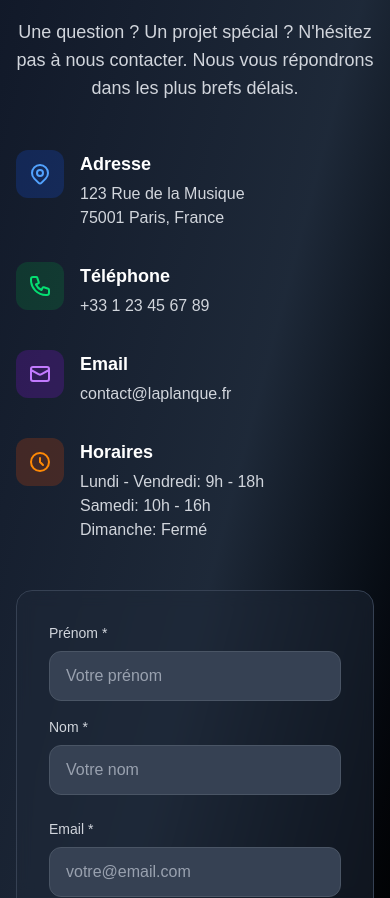
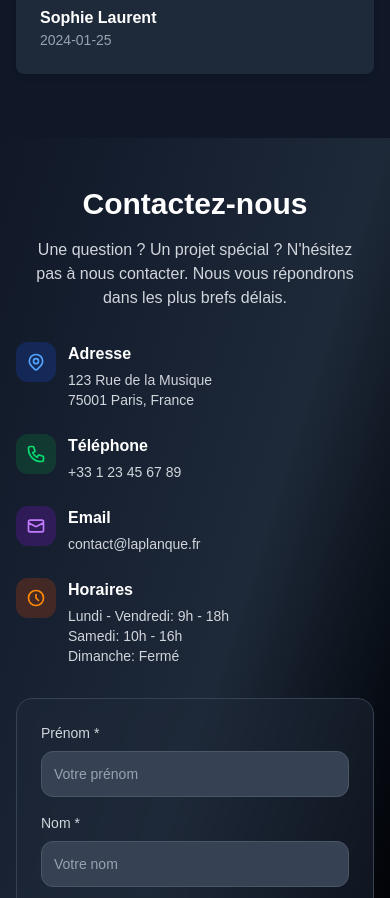
Before and after one commit to yoyo88450/la-planque, a Next.js app: page / in a window 390 px wide. Shown: the part 3020-3918 px from the top of the page. Built offline with nearby package versions, Linux system fonts and the light colour scheme; no server answers; the database is empty; what @heroui/react would draw is missing.

Commit message:
change avis + test modif responsive

```diff
--- a/src/app/admin/reservations/page.tsx
+++ b/src/app/admin/reservations/page.tsx
@@ -36,6 +36,8 @@ export default function AdminReservationsPage() {
   const [appointments, setAppointments] = useState<Appointment[]>([]);
   const [loading, setLoading] = useState(true);
   const [currentWeek, setCurrentWeek] = useState(new Date());
+  const [currentDay, setCurrentDay] = useState(new Date());
+  const [viewMode, setViewMode] = useState<'week' | 'day'>('week');
   const [selectedTimes, setSelectedTimes] = useState<string[]>([]);
   const [showBookingForm, setShowBookingForm] = useState(false);
   const [bookingFormData, setBookingFormData] = useState({
@@ -63,6 +65,18 @@ export default function AdminReservationsPage() {
   // Fetch appointments on component mount
   useEffect(() => {
     fetchAppointments();
+  }, []);
+
+  // Detect screen size and set view mode
+  useEffect(() => {
+    const handleResize = () => {
+      const isMobile = window.innerWidth < 768; // md breakpoint
+      setViewMode(isMobile ? 'day' : 'week');
+    };
+
+    handleResize(); // Set initial mode
+    window.addEventListener('resize', handleResize);
+    return () => window.removeEventListener('resize', handleResize);
   }, []);
 
   const fetchAppointments = async () => {
@@ -342,6 +356,24 @@ export default function AdminReservationsPage() {
       return newDate;
     });
     setSelectedTimes([]); // Reset selections when changing week
+  };
+
+  const goToPreviousDay = () => {
+    setCurrentDay(prev => {
+      const newDate = new Date(prev);
+      newDate.setDate(prev.getDate() - 1);
+      return newDate;
+    });
+    setSelectedTimes([]); // Reset selections when changing day
+  };
+
+  const goToNextDay = () => {
+    setCurrentDay(prev => {
+      const newDate = new Date(prev);
+      newDate.setDate(prev.getDate() + 1);
+      return newDate;
+    });
+    setSelectedTimes([]); // Reset selections when changing day
   };
 
   // Check if date is in the past
--- a/src/app/page.tsx
+++ b/src/app/page.tsx
@@ -8,7 +8,7 @@ import ScrollArrow from "../components/ScrollArrow";
 
 export default function Home() {
   return (
-    <div className="min-h-screen">
+    <div className="min-h-screen bg-black">
       {/* Hero Section */}
       <ScrollAnimation>
         <section id="hero" className="relative bg-gradient-to-r from-gray-900 via-gray-800 to-black text-white py-32 overflow-hidden">
@@ -176,69 +176,69 @@ export default function Home() {
 
       {/* Contact Section */}
       <ScrollAnimation>
-        <section id="contact" className="py-16 bg-gradient-to-br from-gray-900 via-gray-800 to-black">
+        <section id="contact" className="py-12 md:py-16 bg-gradient-to-br from-gray-900 via-gray-800 to-black">
           <div className="container mx-auto px-4">
             <div className="max-w-4xl mx-auto">
               <ScrollAnimation delay={0.2}>
-                <div className="text-center mb-12">
-                  <h2 className="text-4xl font-bold text-white mb-4">Contactez-nous</h2>
-                  <p className="text-gray-300 text-lg max-w-2xl mx-auto">
+                <div className="text-center mb-8 md:mb-12">
+                  <h2 className="text-3xl md:text-4xl font-bold text-white mb-4">Contactez-nous</h2>
+                  <p className="text-gray-300 text-base md:text-lg max-w-2xl mx-auto px-4">
                     Une question ? Un projet spécial ? N'hésitez pas à nous contacter.
                     Nous vous répondrons dans les plus brefs délais.
                   </p>
                 </div>
               </ScrollAnimation>
 
-              <div className="grid grid-cols-1 lg:grid-cols-2 gap-12">
+              <div className="grid grid-cols-1 lg:grid-cols-2 gap-8 md:gap-12">
                 {/* Contact Info */}
                 <ScrollAnimation delay={0.4} direction="left">
-                  <div className="space-y-8">
-                    <div className="flex items-start space-x-4">
-                      <div className="w-12 h-12 bg-blue-600/20 rounded-xl flex items-center justify-center flex-shrink-0">
-                        <svg className="w-6 h-6 text-blue-400" fill="none" stroke="currentColor" viewBox="0 0 24 24">
+                  <div className="space-y-6 md:space-y-8">
+                    <div className="flex items-start space-x-3 md:space-x-4">
+                      <div className="w-10 h-10 md:w-12 md:h-12 bg-blue-600/20 rounded-xl flex items-center justify-center flex-shrink-0">
+                        <svg className="w-5 h-5 md:w-6 md:h-6 text-blue-400" fill="none" stroke="currentColor" viewBox="0 0 24 24">
                           <path strokeLinecap="round" strokeLinejoin="round" strokeWidth={2} d="M17.657 16.657L13.414 20.9a1.998 1.998 0 01-2.827 0l-4.244-4.243a8 8 0 1111.314 0z" />
                           <path strokeLinecap="round" strokeLinejoin="round" strokeWidth={2} d="M15 11a3 3 0 11-6 0 3 3 0 016 0z" />
                         </svg>
                       </div>
                       <div>
-                        <h3 className="text-white font-semibold text-lg mb-1">Adresse</h3>
-                        <p className="text-gray-300">123 Rue de la Musique<br />75001 Paris, France</p>
+                        <h3 className="text-white font-semibold text-base md:text-lg mb-1">Adresse</h3>
+                        <p className="text-gray-300 text-sm md:text-base">123 Rue de la Musique<br />75001 Paris, France</p>
                       </div>
                     </div>
 
-                    <div className="flex items-start space-x-4">
-                      <div className="w-12 h-12 bg-green-600/20 rounded-xl flex items-center justify-center flex-shrink-0">
-                        <svg className="w-6 h-6 text-green-400" fill="none" stroke="currentColor" viewBox="0 0 24 24">
+                    <div className="flex items-start space-x-3 md:space-x-4">
+                      <div className="w-10 h-10 md:w-12 md:h-12 bg-green-600/20 rounded-xl flex items-center justify-center flex-shrink-0">
+                        <svg className="w-5 h-5 md:w-6 md:h-6 text-green-400" fill="none" stroke="currentColor" viewBox="0 0 24 24">
                           <path strokeLinecap="round" strokeLinejoin="round" strokeWidth={2} d="M3 5a2 2 0 012-2h3.28a1 1 0 01.948.684l1.498 4.493a1 1 0 01-.502 1.21l-2.257 1.13a11.042 11.042 0 005.516 5.516l1.13-2.257a1 1 0 011.21-.502l4.493 1.498a1 1 0 01.684.949V19a2 2 0 01-2 2h-1C9.716 21 3 14.284 3 6V5z" />
                         </svg>
                       </div>
                       <div>
-                        <h3 className="text-white font-semibold text-lg mb-1">Téléphone</h3>
-                        <p className="text-gray-300">+33 1 23 45 67 89</p>
+                        <h3 className="text-white font-semibold text-base md:text-lg mb-1">Téléphone</h3>
+                        <p className="text-gray-300 text-sm md:text-base">+33 1 23 45 67 89</p>
                       </div>
                     </div>
 
-                    <div className="flex items-start space-x-4">
-                      <div className="w-12 h-12 bg-purple-600/20 rounded-xl flex items-center justify-center flex-shrink-0">
-                        <svg className="w-6 h-6 text-purple-400" fill="none" stroke="currentColor" viewBox="0 0 24 24">
+                    <div className="flex items-start space-x-3 md:space-x-4">
+                      <div className="w-10 h-10 md:w-12 md:h-12 bg-purple-600/20 rounded-xl flex items-center justify-center flex-shrink-0">
+                        <svg className="w-5 h-5 md:w-6 md:h-6 text-purple-400" fill="none" stroke="currentColor" viewBox="0 0 24 24">
                           <path strokeLinecap="round" strokeLinejoin="round" strokeWidth={2} d="M3 8l7.89 4.26a2 2 0 002.22 0L21 8M5 19h14a2 2 0 002-2V7a2 2 0 00-2-2H5a2 2 0 00-2 2v10a2 2 0 002 2z" />
                         </svg>
                       </div>
                       <div>
-                        <h3 className="text-white font-semibold text-lg mb-1">Email</h3>
-                        <p className="text-gray-300">contact@laplanque.fr</p>
+                        <h3 className="text-white font-semibold text-base md:text-lg mb-1">Email</h3>
+                        <p className="text-gray-300 text-sm md:text-base">contact@laplanque.fr</p>
                       </div>
                     </div>
 
-                    <div className="flex items-start space-x-4">
-                      <div className="w-12 h-12 bg-orange-600/20 rounded-xl flex items-center justify-center flex-shrink-0">
-                        <svg className="w-6 h-6 text-orange-400" fill="none" stroke="currentColor" viewBox="0 0 24 24">
+                    <div className="flex items-start space-x-3 md:space-x-4">
+                      <div className="w-10 h-10 md:w-12 md:h-12 bg-orange-600/20 rounded-xl flex items-center justify-center flex-shrink-0">
+                        <svg className="w-5 h-5 md:w-6 md:h-6 text-orange-400" fill="none" stroke="currentColor" viewBox="0 0 24 24">
                           <path strokeLinecap="round" strokeLinejoin="round" strokeWidth={2} d="M12 8v4l3 3m6-3a9 9 0 11-18 0 9 9 0 0118 0z" />
                         </svg>
                       </div>
                       <div>
-                        <h3 className="text-white font-semibold text-lg mb-1">Horaires</h3>
-                        <p className="text-gray-300">
+                        <h3 className="text-white font-semibold text-base md:text-lg mb-1">Horaires</h3>
+                        <p className="text-gray-300 text-sm md:text-base">
                           Lundi - Vendredi: 9h - 18h<br />
                           Samedi: 10h - 16h<br />
                           Dimanche: Fermé
@@ -250,8 +250,8 @@ export default function Home() {
 
                 {/* Contact Form */}
                 <ScrollAnimation delay={0.6} direction="right">
-                  <div className="bg-gray-800/50 backdrop-blur-sm border border-gray-700 rounded-2xl p-8">
-                    <form className="space-y-6">
+                  <div className="bg-gray-800/50 backdrop-blur-sm border border-gray-700 rounded-2xl p-6 md:p-8">
+                    <form className="space-y-4 md:space-y-6">
                       <div className="grid grid-cols-1 md:grid-cols-2 gap-4">
                         <div>
                           <label htmlFor="firstName" className="block text-sm font-medium text-gray-300 mb-2">
@@ -262,7 +262,7 @@ export default function Home() {
                             id="firstName"
                             name="firstName"
                             required
-                            className="w-full px-4 py-3 bg-gray-700 border border-gray-600 rounded-xl text-white placeholder-gray-400 focus:outline-none focus:ring-2 focus:ring-blue-500 focus:border-transparent transition-all duration-200"
+                            className="w-full px-3 md:px-4 py-3 bg-gray-700 border border-gray-600 rounded-xl text-white placeholder-gray-400 focus:outline-none focus:ring-2 focus:ring-blue-500 focus:border-transparent transition-all duration-200 text-sm md:text-base"
                             placeholder="Votre prénom"
                           />
                         </div>
@@ -276,7 +276,7 @@ export default function Home() {
                             id="lastName"
                             name="lastName"
                             required
-                            className="w-full px-4 py-3 bg-gray-700 border border-gray-600 rounded-xl text-white placeholder-gray-400 focus:outline-none focus:ring-2 focus:ring-blue-500 focus:border-transparent transition-all duration-200"
+                            className="w-full px-3 md:px-4 py-3 bg-gray-700 border border-gray-600 rounded-xl text-white placeholder-gray-400 focus:outline-none focus:ring-2 focus:ring-blue-500 focus:border-transparent transition-all duration-200 text-sm md:text-base"
                             placeholder="Votre nom"
                           />
                         </div>
@@ -291,7 +291,7 @@ export default function Home() {
                           id="email"
                           name="email"
                           required
-                          className="w-full px-4 py-3 bg-gray-700 border border-gray-600 rounded-xl text-white placeholder-gray-400 focus:outline-none focus:ring-2 focus:ring-blue-500 focus:border-transparent transition-all duration-200"
+                          className="w-full px-3 md:px-4 py-3 bg-gray-700 border border-gray-600 rounded-xl text-white placeholder-gray-400 focus:outline-none focus:ring-2 focus:ring-blue-500 focus:border-transparent transition-all duration-200 text-sm md:text-base"
                           placeholder="votre@email.com"
                         />
                       </div>
@@ -304,7 +304,7 @@ export default function Home() {
                           id="subject"
                           name="subject"
                           required
-                          className="w-full px-4 py-3 bg-gray-700 border border-gray-600 rounded-xl text-white focus:outline-none focus:ring-2 focus:ring-blue-500 focus:border-transparent transition-all duration-200"
+                          className="w-full px-3 md:px-4 py-3 bg-gray-700 border border-gray-600 rounded-xl text-white focus:outline-none focus:ring-2 focus:ring-blue-500 focus:border-transparent transition-all duration-200 text-sm md:text-base"
                         >
                           <option value="" className="bg-gray-700">Choisir un sujet</option>
                           <option value="reservation" className="bg-gray-700">Réservation</option>
@@ -321,19 +321,19 @@ export default function Home() {
                         <textarea
                           id="message"
                           name="message"
-                          rows={5}
+                          rows={4}
                           required
-                          className="w-full px-4 py-3 bg-gray-700 border border-gray-600 rounded-xl text-white placeholder-gray-400 focus:outline-none focus:ring-2 focus:ring-blue-500 focus:border-transparent transition-all duration-200 resize-none"
+                          className="w-full px-3 md:px-4 py-3 bg-gray-700 border border-gray-600 rounded-xl text-white placeholder-gray-400 focus:outline-none focus:ring-2 focus:ring-blue-500 focus:border-transparent transition-all duration-200 resize-none text-sm md:text-base"
                           placeholder="Votre message..."
                         />
                       </div>
 
                       <button
                         type="submit"
-                        className="w-full bg-gradient-to-r from-blue-600 to-blue-700 text-white py-4 px-6 rounded-xl font-semibold hover:from-blue-500 hover:to-blue-600 transition-all duration-300 transform hover:scale-[1.02] shadow-lg hover:shadow-xl"
+                        className="w-full bg-gradient-to-r from-blue-600 to-blue-700 text-white py-3 md:py-4 px-4 md:px-6 rounded-xl font-semibold hover:from-blue-500 hover:to-blue-600 transition-all duration-300 transform hover:scale-[1.02] shadow-lg hover:shadow-xl text-sm md:text-base"
                       >
                         <span className="flex items-center justify-center">
-                          <svg className="w-5 h-5 mr-2" fill="none" stroke="currentColor" viewBox="0 0 24 24">
+                          <svg className="w-4 h-4 md:w-5 md:h-5 mr-2" fill="none" stroke="currentColor" viewBox="0 0 24 24">
                             <path strokeLinecap="round" strokeLinejoin="round" strokeWidth={2} d="M12 19l9 2-9-18-9 18 9-2zm0 0v-8" />
                           </svg>
                           Envoyer le message
--- a/src/data/mockData.ts
+++ b/src/data/mockData.ts
@@ -88,21 +88,21 @@ export const testimonials: Testimonial[] = [
   {
     id: '1',
     name: 'Marie Dupont',
-    message: 'Une expérience incroyable ! Le personnel est très accueillant et les équipements sont de qualité.',
+    message: '"Expérience incroyable ! L’équipe est super pro et m’a vraiment aidée à trouver le bon son pour mon EP. Le matos est top niveau et l’acoustique du studio… rien à dire. Je reviendrai pour mon prochain projet, c’est sûr !".',
     rating: 5,
     date: '2024-01-15'
   },
   {
     id: '2',
     name: 'Jean Martin',
-    message: 'Parfait pour une sortie en famille. Les kayaks sont faciles à manier et le cadre est magnifique.',
+    message: '"Très bon studio, bien équipé et ambiance détendue mais sérieuse. Le technicien était à l’écoute et a su capter exactement ce que je voulais. Petit bémol : la salle d’attente pourrait être un peu plus confortable, mais sinon, rien à redire."',
     rating: 5,
     date: '2024-01-20'
   },
   {
     id: '3',
     name: 'Sophie Laurent',
-    message: 'Service impeccable et matériel bien entretenu. Je recommande vivement !',
+    message: 'J’ai enregistré une maquette avec mon groupe et le rendu est au-delà de nos attentes. Le mixage est pro, les délais respectés, et le personnel est vraiment passionné. Gros plus : on nous a même conseillé pour la distribution en ligne !',
     rating: 4,
     date: '2024-01-25'
   }
```
